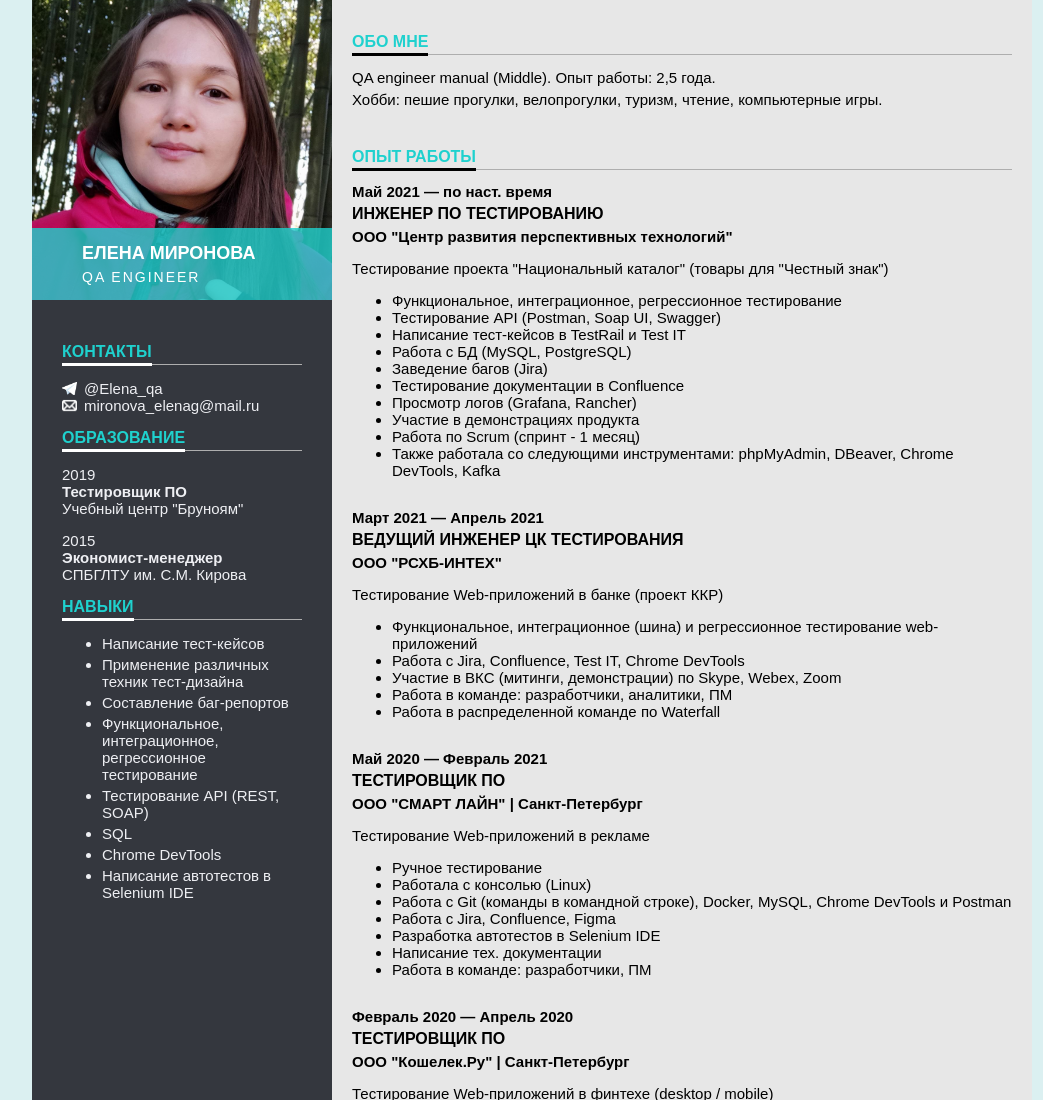
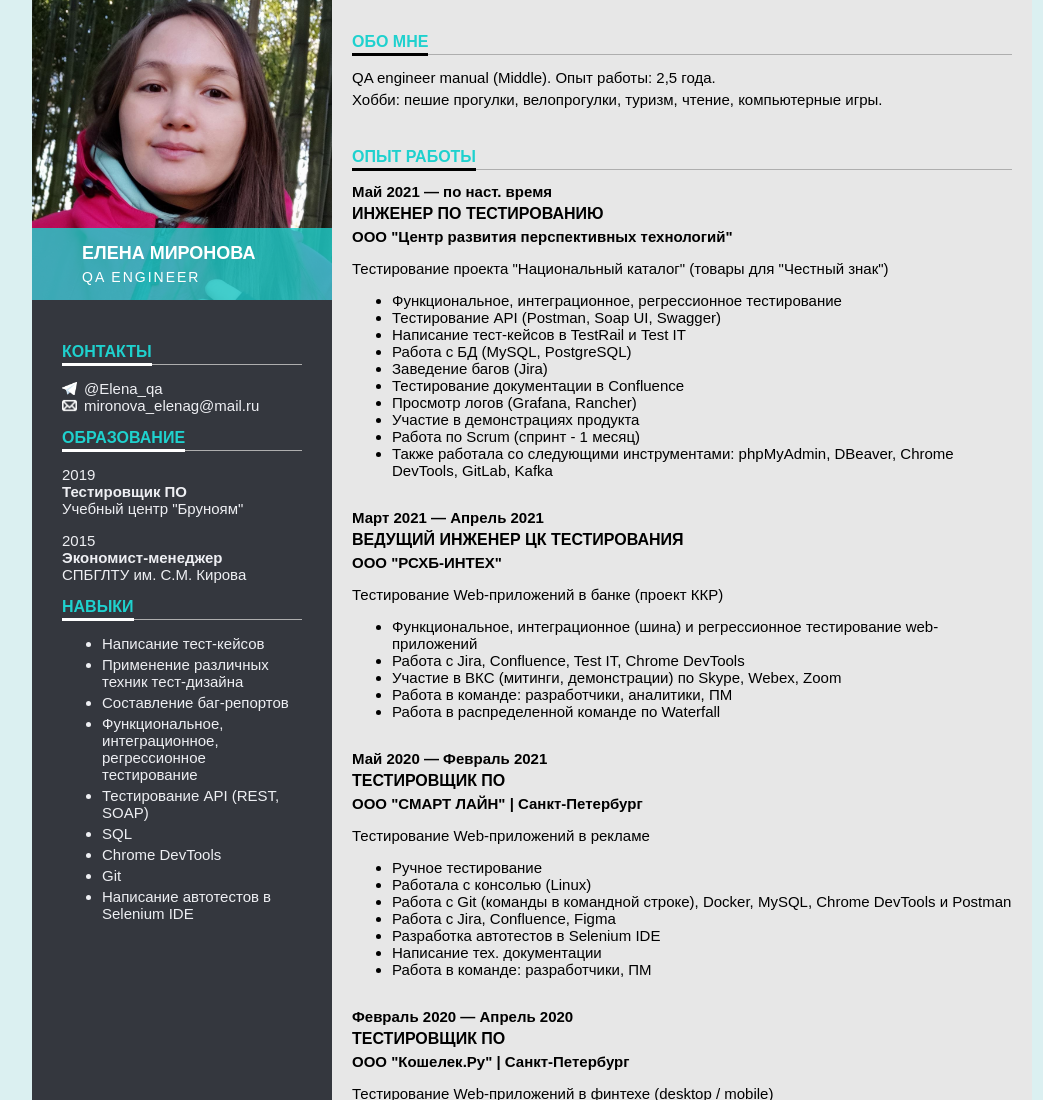
Before and after one commit to Elena-Mironova/Resume, a plain HTML site: page index.html in a window 1280 px wide. Shown: the top 1100 px of the page, without its empty margins (108-1151 px from the left). Drawn offline with Linux system fonts and the light colour scheme.

Commit message:
правка

```diff
--- a/index.html
+++ b/index.html
@@ -46,6 +46,7 @@
                     <li>Тестирование API (REST, SOAP)</li>
                     <li>SQL</li>
                     <li>Chrome DevTools</li>
+                    <li>Git</li>
                     <li>Написание автотестов в Selenium IDE</li>
                 </ul>
             </div>
@@ -82,7 +83,7 @@
                                 <li>Просмотр логов (Grafana, Rancher)</li>
                                 <li>Участие в демонстрациях продукта</li>
                                 <li>Работа по Scrum (спринт - 1 месяц)</li>
-                                <li>Также работала со следующими инструментами: phpMyAdmin, DBeaver, Chrome DevTools, Kafka</li>
+                                <li>Также работала со следующими инструментами: phpMyAdmin, DBeaver, Chrome DevTools, GitLab, Kafka</li>
                             </ul>
                         </div>
                     </div>
```
